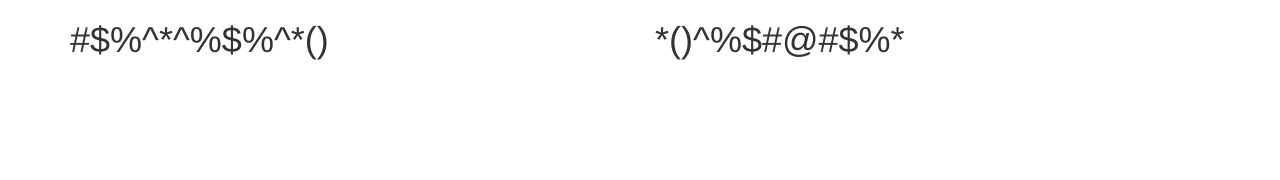
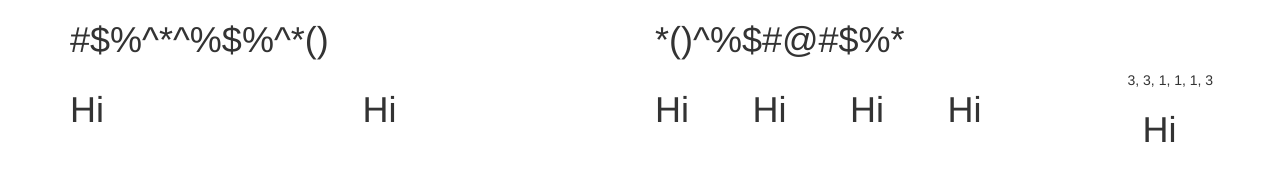
Before and after one commit to masiyuan1991/masiyuan1991.github.io, a plain HTML site: page Friday/index.html in a window 1280 px wide. Drawn offline with nearby package versions, Linux system fonts and the light colour scheme.

Commit message:
add another row of 7 col

```diff
--- a/Friday/index.html
+++ b/Friday/index.html
@@ -26,6 +26,16 @@
                 <h1>*()^%$#@#$%*</h1>
             </div>
         </div>
+        <div class="row">
+            3, 3, 1, 1, 1, 3
+            <div class="col-md-3"><h1>Hi</h1></div>
+            <div class="col-md-3"><h1>Hi</h1></div>
+            <div class="col-md-1"><h1>Hi</h1></div>
+            <div class="col-md-1"><h1>Hi</h1></div>
+            <div class="col-md-1"><h1>Hi</h1></div>
+            <div class="col-md-2"><h1>Hi</h1></div>
+            <div class="col-md-1"><h1>Hi</h1></div>
+        </div>
     </div>
 
     <!-- jQuery (necessary for Bootstrap's JavaScript plugins) -->
```
